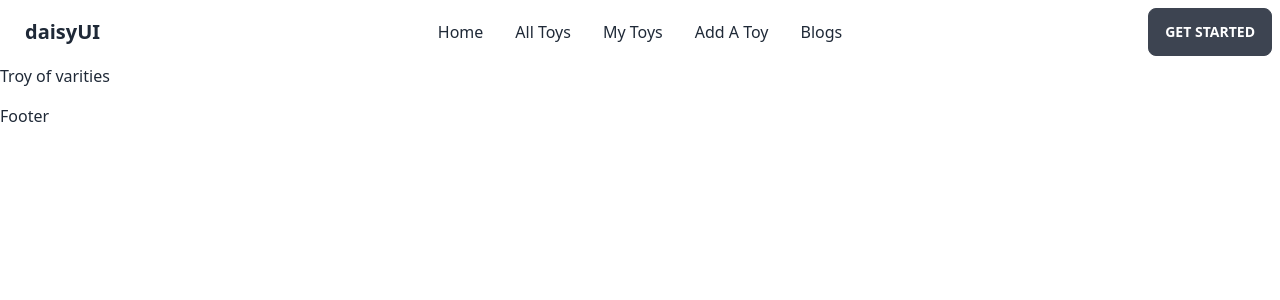
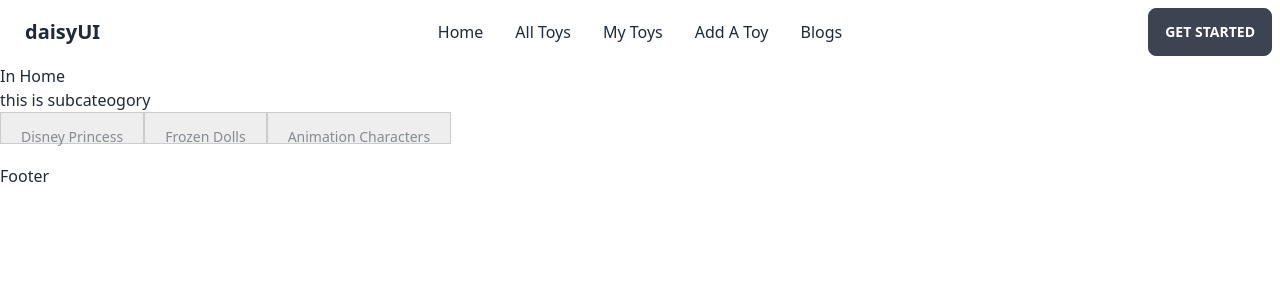
Before and after one commit to nazmul906/b7a11-toy-marketplace-client-side-nazmul906, a React (Vite) app: page / in a window 1280 px wide. Shown: the top 300 px of the page. Built offline with nearby package versions, Linux system fonts and the light colour scheme; no server answers.

Commit message:
implement react tab in subcategory and fetched subcategory based data

```diff
--- a/package.json
+++ b/package.json
@@ -16,6 +16,7 @@
     "react": "^18.2.0",
     "react-dom": "^18.2.0",
     "react-router-dom": "^6.11.2",
+    "react-tabs": "^6.0.1",
     "sort-by": "^1.2.0"
   },
   "devDependencies": {
--- a/src/pages/Home/Home/Home.jsx
+++ b/src/pages/Home/Home/Home.jsx
@@ -1,9 +1,12 @@
 import React from "react";
+import { Tab, Tabs, TabList, TabPanel } from "react-tabs";
+import SubCategory from "../SubCategory/SubCategory";
 
 const Home = () => {
   return (
     <div className="mb-4">
-      <h5>Troy of varities</h5>
+      <h5>In Home</h5>
+      <SubCategory></SubCategory>
     </div>
   );
 };
--- /dev/null
+++ b/src/pages/Home/SubCategory/SubCategory.jsx
@@ -0,0 +1,61 @@
+import React from "react";
+import "./subcategory.css";
+import { useState, useEffect } from "react";
+const SubCategory = () => {
+  const [active, setActive] = useState("disneyprincess");
+  const handleClick = (categoryname) => {
+    setActive(categoryname);
+    console.log(active);
+  };
+  useEffect(() => {
+    fetch(`http://localhost:5000/alltoys/${active}`, {})
+      .then((res) => res.json())
+      .then((data) => {
+        console.log(data);
+      });
+  }, [active]);
+  return (
+    <div>
+      <h3>this is subcateogory</h3>
+      <div className="shop-by-category">
+        {/* <ul className="category-tabs">
+          <li className="tab active" data-tab="princess">
+            Disney Princess
+          </li>
+          <li className="tab" data-tab="frozen">
+            Frozen Dolls
+          </li>
+          <li className="tab" data-tab="animation">
+            Animation Characters
+          </li>
+        </ul> */}
+
+        <div className="tab-content">
+          <li
+            className={`tab ${active === "princess" ? "active" : ""}`}
+            data-tab="princess"
+            onClick={() => handleClick("disneyprincess")}
+          >
+            Disney Princess
+          </li>
+          <li
+            className={`tab ${active === "frozen" ? "active" : ""}`}
+            data-tab="frozen"
+            onClick={() => handleClick("frozendolls")}
+          >
+            Frozen Dolls
+          </li>
+          <li
+            className={`tab ${active === "animation" ? "active" : ""}`}
+            data-tab="animation"
+            onClick={() => handleClick("animationcharacters")}
+          >
+            Animation Characters
+          </li>
+        </div>
+      </div>
+    </div>
+  );
+};
+
+export default SubCategory;
--- /dev/null
+++ b/src/pages/Home/SubCategory/subcategory.css
@@ -0,0 +1,25 @@
+.shop-by-category .category-tabs {
+  list-style-type: none;
+  padding: 0;
+  margin: 0;
+  display: flex;
+}
+
+.shop-by-category .tab {
+  padding: 10px 20px;
+  cursor: pointer;
+  background-color: #eee;
+  border: 1px solid #ccc;
+}
+
+.shop-by-category .tab.active {
+  background-color: #ccc;
+}
+
+.shop-by-category .tab-panel {
+  display: none;
+}
+
+.shop-by-category .tab-panel.active {
+  display: block;
+}
--- a/src/pages/Shared/Header/Header.jsx
+++ b/src/pages/Shared/Header/Header.jsx
@@ -1,6 +1,6 @@
 /* eslint-disable no-unused-vars */
 import React from "react";
-
+import { Link } from "react-router-dom";
 const Header = () => {
   return (
     <div>
@@ -31,7 +31,7 @@ const Header = () => {
                 <a>Home</a>
               </li>
               <li tabIndex={0}>
-                <a> All Toys</a>
+                <Link to="/alltoys">All Toys</Link>
 
                 <a> My Toys</a>
 
```
Also changed, not shown: 1 other file (tests, documents, lock files or other folders).
